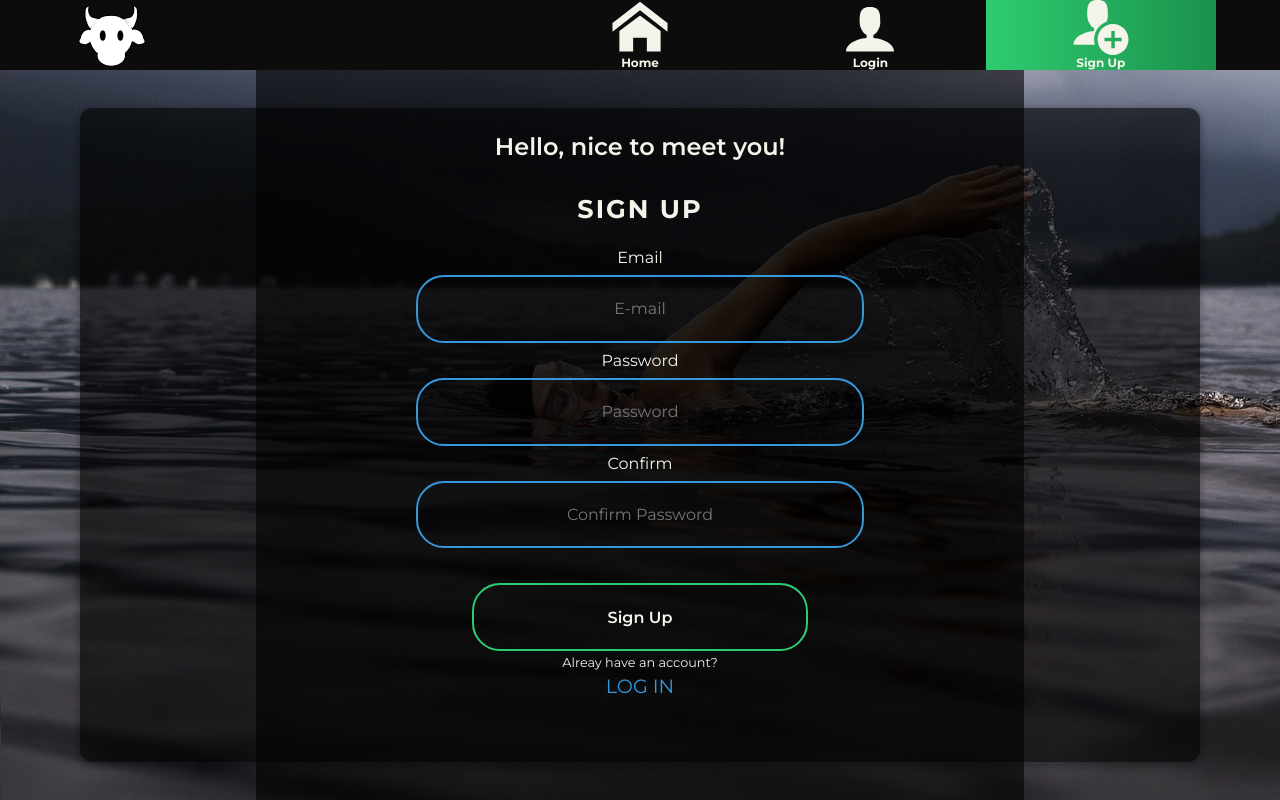
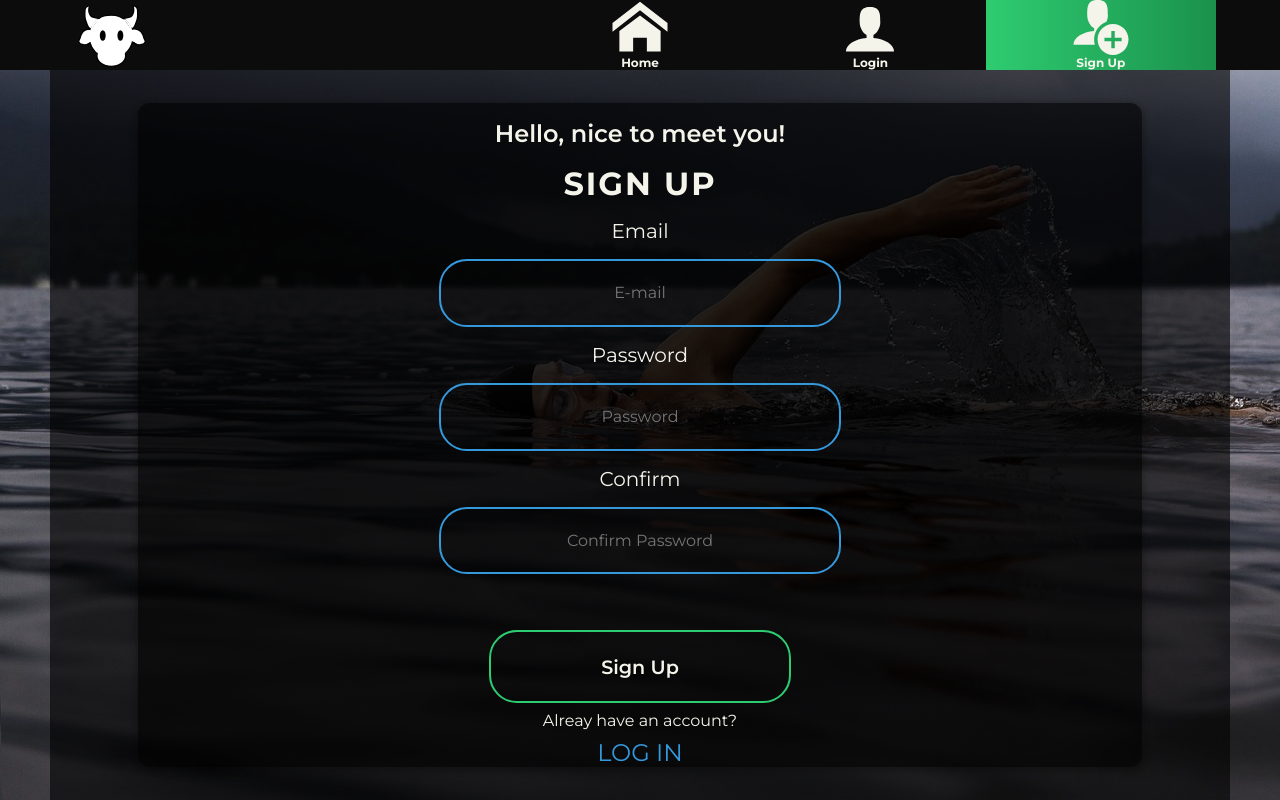
Before and after one commit to patWstar/taurliftTS, a React (Create React App) app: page /signup in a window 1280 px wide. Built offline with nearby package versions, Linux system fonts and the light colour scheme.

Commit message:
redesigned / rewrote /home and Auth pages, added HOC for recurring feature wrapper

```diff
--- a/src/App.tsx
+++ b/src/App.tsx
@@ -1,7 +1,7 @@
 //Fundamentals
 import React from "react";
 import styled from "styled-components";
-import { Route, Switch, useLocation } from "react-router-dom";
+import { Route, Switch } from "react-router-dom";
 //Components
 import Navbar from "components/Navbar";
 import Home from "components/Home";
@@ -44,8 +44,6 @@ const Wrapper = styled.section`
 
 //Component
 const App = (): JSX.Element => {
-  const location = useLocation();
-
   return (
     <Wrapper>
       <Navbar />
--- a/src/components/Auth/Login.tsx
+++ b/src/components/Auth/Login.tsx
@@ -47,22 +47,16 @@ const Header = styled.header`
   flex-direction: column;
   justify-content: space-between;
   align-items: center;
-  padding: 3vh;
-  gap: 2vmin;
+  padding: 1rem;
+  gap: 2rem;
   & > h2 {
-    font-size: 3vmin;
+    font-size: ${(props) => props.theme.fontMediumLarge};
     font-weight: 600;
-    @media only screen and (max-width: 37.5em) {
-      font-size: 4vmin;
-    }
   }
 
   & > h1 {
-    font-size: 3.2vmin;
+    font-size: ${(props) => props.theme.fontLarge};
     letter-spacing: 2px;
-    @media only screen and (max-width: 37.5em) {
-      font-size: 4.5vmin;
-    }
   }
 `;
 
@@ -74,16 +68,7 @@ const Form = styled.form`
   justify-content: center;
   align-items: center;
   gap: 1.5rem;
-  font-size: 2vmin;
-  @media only screen and (max-width: 37.5em) {
-    & label {
-      font-size: 3.5vmin;
-    }
-
-    & button {
-      font-size: 3vmin;
-    }
-  }
+  font-size: ${(props) => props.theme.fontMedium};
 `;
 
 const BottomTextWrapper = styled.span`
@@ -93,29 +78,21 @@ const BottomTextWrapper = styled.span`
   align-items: center;
 
   @media only screen and (max-width: 37.5em) {
-    margin-top: 5vh;
+    margin-top: 2rem;
   }
 `;
 const SmallText = styled.aside`
   display: inline-block;
-  font-size: 1.6vmin;
-  padding: 1vmin;
-  @media only screen and (max-width: 37.5em) {
-    font-size: 3vmin;
-  }
+  padding: 1rem;
 `;
 
 const LinkElement = styled(Link)`
-  font-size: 2.4vmin;
+  font-size: ${(props) => props.theme.fontMediumLarge};
   color: ${({ theme }) => theme.primaryColor};
   transition: 0.4s;
   &:hover {
     color: ${({ theme }) => theme.secondaryColorLight};
     letter-spacing: 2px;
-  }
-
-  @media only screen and (max-width: 37.5em) {
-    font-size: 3.5vmin;
   }
 `;
 //~~~~~~~~~~~~~~~~~~~Component
@@ -207,7 +184,7 @@ const Login = (): JSX.Element => {
                 reactRef={passwordRef}
               />
 
-              <SubmitButton value="Log In" width="30%" />
+              <SubmitButton value="Log In" width="30%" fontSize="1.2rem" />
               {!isErrorsEmpty && <ErrorList width="90%" errors={errors} />}
             </Form>
           )}
--- a/src/components/Auth/Signup.tsx
+++ b/src/components/Auth/Signup.tsx
@@ -1,5 +1,5 @@
 //Fundamentals
-import React, { useRef, useState } from "react";
+import React, { Children, useRef, useState } from "react";
 import styled from "styled-components";
 import axios from "axios";
 import { Link, useHistory, Redirect } from "react-router-dom";
@@ -9,6 +9,7 @@ import FormTextInput from "components/shared/components/FormTextInput";
 import SubmitButton from "components/shared/components/SubmitButton";
 import ErrorList from "components/shared/components/ErrorList";
 import Spinner from "components/shared/components/Spinner";
+import FeatureFlexWrapper from "components/shared/components/FeatureFlexWrapper";
 //Redux
 import { useSelector, useDispatch } from "react-redux";
 import { selectAuthenticated, login } from "redux/Slices/UserSlice";
@@ -24,24 +25,11 @@ interface NewUserCredentials {
 }
 
 //~~~~~~~~~~~~~~~~~~~Styled Components
-const Wrapper = styled.div`
-  width: 60vw;
-  height: 100%;
-  min-height: 400px;
-  margin: 0 auto;
-  display: flex;
-  flex-direction: column;
-  justify-content: center;
-  align-items: center;
-  background: ${({ theme }) => theme.containerBackgroundPrimary};
-  @media only screen and (max-width: 75em) {
-    width: 100%;
-  }
-`;
+
 const Content = styled.main`
   background-color: ${({ theme }) => theme.containerBackgroundPrimary};
   box-shadow: 0px 2px 5px 3px rgba(0, 0, 0, 0.2);
-  width: 70rem;
+  width: 90%;
   min-height: 60vh;
   display: flex;
   flex-direction: column;
@@ -49,7 +37,6 @@ const Content = styled.main`
   align-items: center;
   color: ${({ theme }) => theme.textColor};
   border-radius: 12px;
-  padding-bottom: 4rem;
   @media only screen and (max-width: 56.25em) {
     width: 100%;
   }
@@ -61,22 +48,16 @@ const Header = styled.header`
   flex-direction: column;
   justify-content: space-between;
   align-items: center;
-  padding: 3vh;
-  gap: 2rem;
+  padding: 1rem;
+  gap: 1rem;
   & > h2 {
-    font-size: 3vmin;
+    font-size: ${(props) => props.theme.fontMediumLarge};
     font-weight: 600;
-    @media only screen and (max-width: 37.5em) {
-      font-size: 4vmin;
-    }
   }
 
   & > h1 {
-    font-size: 3.2vmin;
+    font-size: ${(props) => props.theme.fontLarge};
     letter-spacing: 2px;
-    @media only screen and (max-width: 37.5em) {
-      font-size: 4.5vmin;
-    }
   }
 `;
 
@@ -87,15 +68,11 @@ const Form = styled.form`
   flex-direction: column;
   justify-content: center;
   align-items: center;
-  gap: 1vh;
-  font-size: 2vmin;
+  gap: 1rem;
+  font-size: ${(props) => props.theme.fontMedium};
   @media only screen and (max-width: 37.5em) {
-    & label {
-      font-size: 3.5vmin;
-    }
-
-    & button {
-      font-size: 3vmin;
+    & > input {
+      width: 50%;
     }
   }
 `;
@@ -105,29 +82,19 @@ const BottomTextWrapper = styled.span`
   flex-direction: column;
   justify-content: center;
   align-items: center;
-  @media only screen and (max-width: 37.5em) {
-    margin-top: 5vh;
-  }
 `;
 const SmallText = styled.aside`
   display: inline-block;
-  font-size: 1.6vmin;
-  padding: 0.5vh 1vw;
-  @media only screen and (max-width: 37.5em) {
-    font-size: 3vmin;
-  }
+  padding: 0.5rem;
 `;
 
 const LinkElement = styled(Link)`
-  font-size: 2.4vmin;
+  font-size: ${(props) => props.theme.fontMediumLarge};
   color: ${({ theme }) => theme.primaryColor};
   transition: 0.4s;
   &:hover {
     color: ${({ theme }) => theme.secondaryColorLight};
     letter-spacing: 2px;
-  }
-  @media only screen and (max-width: 37.5em) {
-    font-size: 3.5vmin;
   }
 `;
 //~~~~~~~~~~~~~~~~~~~Component
@@ -195,7 +162,7 @@ const Signup = (): JSX.Element => {
     }
   };
   return (
-    <Wrapper>
+    <FeatureFlexWrapper props={Children} justifyContent="center">
       {authenticated ? (
         <Redirect to="/" />
       ) : (
@@ -232,7 +199,7 @@ const Signup = (): JSX.Element => {
                 reactRef={confirmPasswordRef}
               />
               <br />
-              <SubmitButton value="Sign Up" width="30%" />
+              <SubmitButton value="Sign Up" width="30%" fontSize="1.2rem" />
               {!isErrorsEmpty && <ErrorList width="90%" errors={errors} />}
             </Form>
           )}
@@ -242,7 +209,7 @@ const Signup = (): JSX.Element => {
           </BottomTextWrapper>
         </Content>
       )}
-    </Wrapper>
+    </FeatureFlexWrapper>
   );
 };
 
--- a/src/components/Home.tsx
+++ b/src/components/Home.tsx
@@ -14,38 +14,16 @@ import { selectAuthenticated } from "redux/Slices/UserSlice";
 type NavButtonProps = {
   color: string;
 };
-//~~~~~~~~~~~~~~~~~~~Styled Components
-// const Wrapper = styled.div`
-//   flex: 1;
-//   min-height: 490px;
-//   width: 100%;
-//   display: flex;
-//   flex-direction: column;
-//   justify-content: space-between;
 
-//   color: ${({ theme }) => theme.textColor};
-//   padding: 4vh 4vw;
-//   max-width: 1180px;
-//   @media only screen and (max-width: 37.5em) {
-//     padding: 0;
-//     justify-content: space-between;
-//     padding: 1vh 0;
-//     align-items: center;
-//     gap: 10px;
-//     /* background-image: url("backgrounds/backgroundSmall.jpg"); */
-//     background-size: 100% 100%;
-//   }
-// `;
 const Header = styled.header`
   display: flex;
   flex-direction: column;
   justify-content: center;
   text-align: center;
-  width: 80%;
   background-color: ${(props) => props.theme.containerBackgroundPrimary};
   padding: 2rem;
-  width: 100vw;
-  gap: 3rem;
+  width: 98vw;
+  gap: 0.5rem;
   & > h1 {
     color: transparent;
     background: linear-gradient(to bottom, #2ecc71, #1b914c);
@@ -85,8 +63,7 @@ const shakeButton = keyframes`
 `;
 const HeaderButton = styled(Link)`
   color: inherit;
-  padding: 2rem 5rem;
-  max-width: 40%;
+  padding: 1.5rem 5rem;
   background-color: ${({ theme }) => theme.primaryColor};
   border-radius: 80px;
   transition: 0.4s;
@@ -104,18 +81,19 @@ const HeaderButton = styled(Link)`
 `;
 
 const Navigation = styled.nav`
+  flex: 1;
+  align-self: stretch;
   display: flex;
   justify-content: center;
   align-items: center;
   flex-wrap: wrap;
-  gap: 1rem;
 `;
-
 const NavButton = styled(Link)<NavButtonProps>`
   float: left;
   border-radius: 5px;
   width: 34%;
   min-height: fit-content;
+  max-height: 50%;
   padding: 1rem;
   display: flex;
   align-items: center;
@@ -129,6 +107,7 @@ const NavButton = styled(Link)<NavButtonProps>`
   &:focus {
     transform: scale(1.1);
     box-shadow: 0 1rem 2rem 1rem rgba(0, 0, 0, 0.2);
+    z-index: 2;
   }
 
   & > svg {
@@ -138,7 +117,7 @@ const NavButton = styled(Link)<NavButtonProps>`
   }
 
   @media only screen and (max-width: 37.5em) {
-    width: 30vw;
+    width: 45%;
     height: 18vh;
     min-height: 30vw;
     min-width: 10rem;
@@ -158,9 +137,10 @@ const Home = (): JSX.Element => {
           the boring stuff for you.
         </HeaderText>
         <HeaderButton to="">
-          {authenticated ? "Let's work out!" : "Get Started!"}
+          {authenticated ? "Work out!" : "Start!"}
         </HeaderButton>
       </Header>
+      <span>
         <Navigation>
           <NavButton to="/diary" color="#db343480">
             <svg>
@@ -174,6 +154,8 @@ const Home = (): JSX.Element => {
             </svg>
             Calculators
           </NavButton>
+        </Navigation>
+        <Navigation>
           <NavButton to="/workouts" color="#2ecc7180">
             <svg>
               <use xlinkHref={`${Icons}#icon-fire`} />
@@ -187,6 +169,7 @@ const Home = (): JSX.Element => {
             Create
           </NavButton>
         </Navigation>
+      </span>
     </FeatureFlexWrapper>
   );
 };
--- a/src/components/shared/components/FeatureFlexWrapper.tsx
+++ b/src/components/shared/components/FeatureFlexWrapper.tsx
@@ -22,7 +22,7 @@ const Wrapper = styled.section<FeatureFlexWrapperProps>`
   height: 100%;
   display: flex;
   width: 60vw;
-  min-height: 490px;
+  min-height: 400px;
   max-width: 1180px;
   padding: 2rem;
   background: ${(props) =>
@@ -36,6 +36,7 @@ const Wrapper = styled.section<FeatureFlexWrapperProps>`
 
   @media only screen and (max-width: 37.5em) {
     padding: 0;
+    justify-content: center;
   }
 `;
 
--- a/src/index.css
+++ b/src/index.css
@@ -1,3 +1,18 @@
+html {
+  box-sizing: border-box;
+  font-size: 100%;
+}
+@media only screen and (max-width: 62.5em) {
+  html {
+    font-size: 75%;
+  }
+}
+
+@media only screen and (max-width: 37.5em) {
+  html {
+    font-size: 50%;
+  }
+}
 *,
 *::after,
 *::before {
@@ -15,17 +30,6 @@ button {
   cursor: pointer;
 }
 
-html {
-  overflow: hidden;
-  /* background: linear-gradient(to right, #005aa7, #fffde4); */
-
-  font-size: 100%;
-
-  @media (max-width: 62.5em) {
-    font-size: 75%;
-  }
-}
-
 body {
   overflow: hidden;
   box-sizing: border-box;
--- a/src/theme/theme.tsx
+++ b/src/theme/theme.tsx
@@ -36,5 +36,5 @@ export const theme: DefaultTheme = {
   fontMediumLarge: "1.5rem",
   fontLarge: "2rem",
   fontExtraLarge: "3rem",
-  fontExtremeLarge: "4rem",
+  fontExtremeLarge: "3.4rem",
 };
```
Lines whose indentation alone changed are shown as unchanged.
